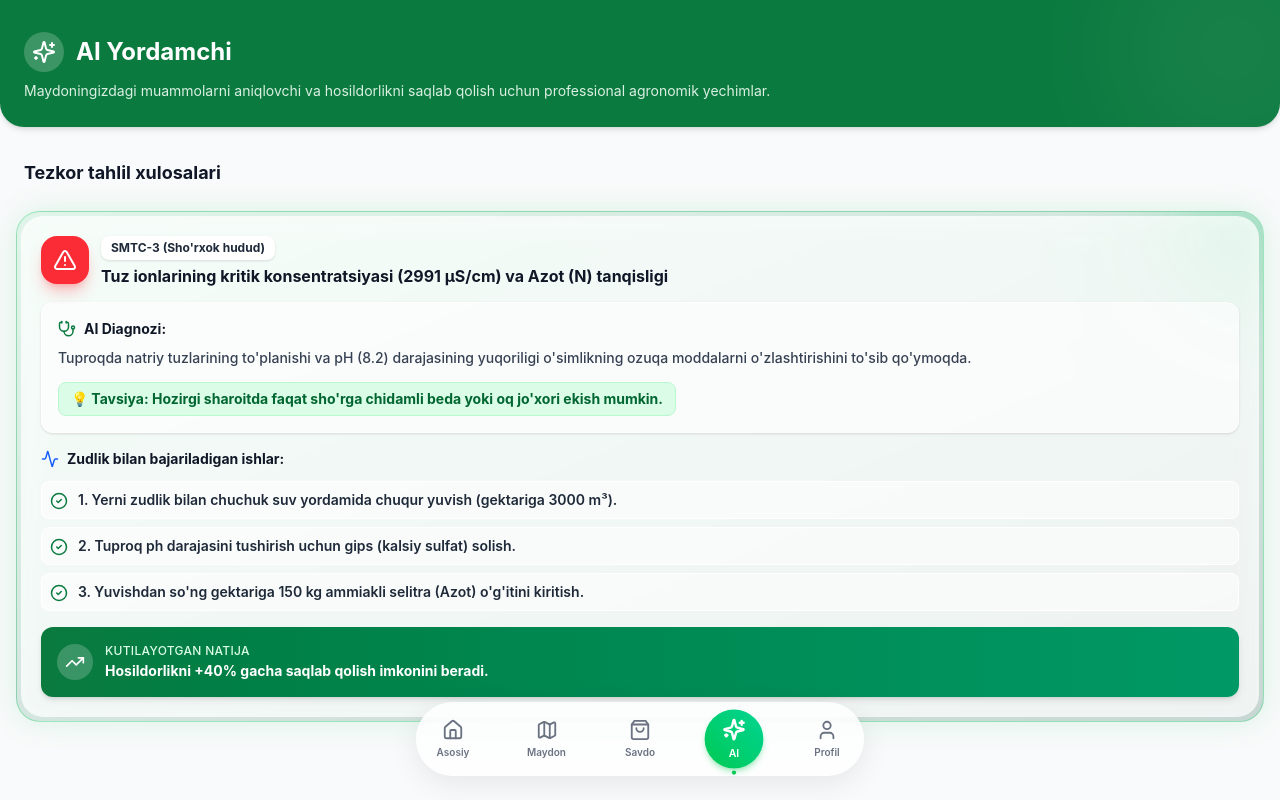
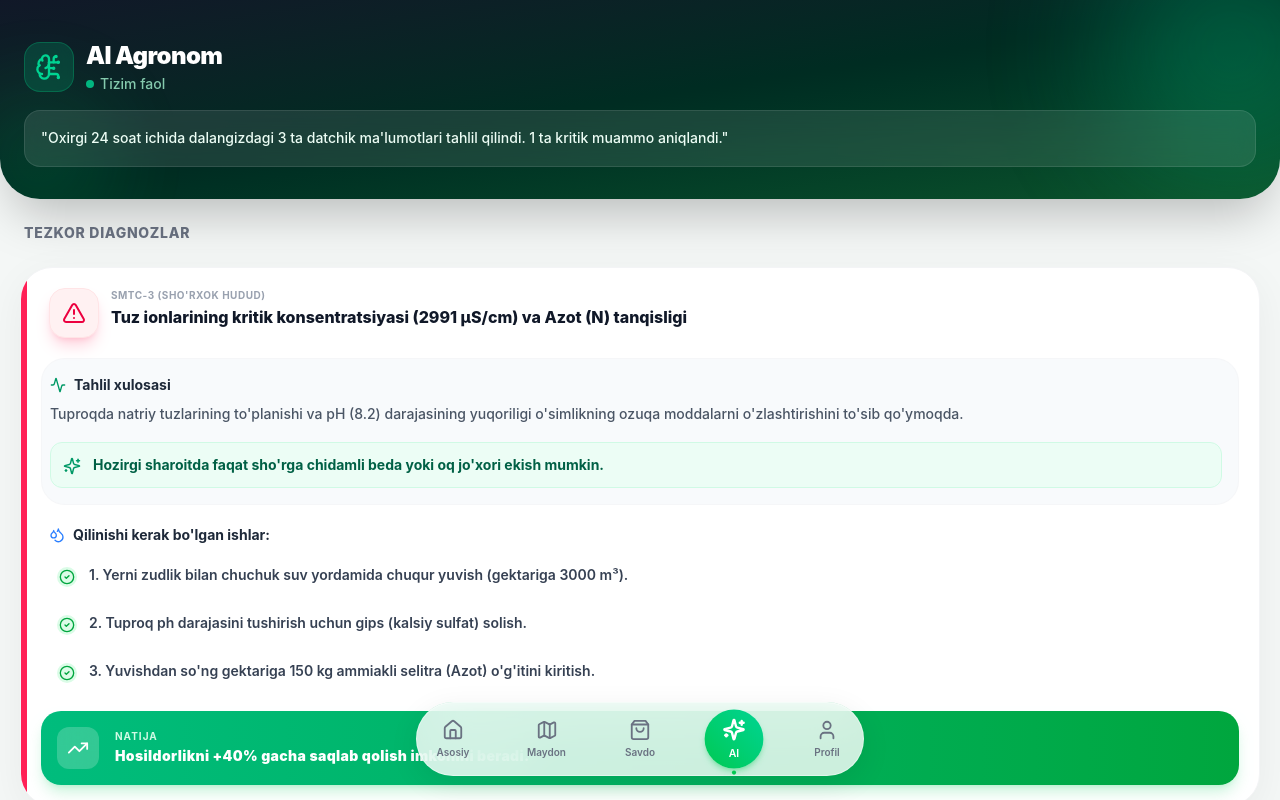
Before and after one commit to mddd18/FERDO_, a React (Vite) app: page /ai-yordamchi in a window 1280 px wide. Shown: the top 800 px of the page. Built offline with nearby package versions, Linux system fonts and the light colour scheme.

Commit message:
Update AIRecommendations.tsx

```diff
--- a/src/app/pages/AIRecommendations.tsx
+++ b/src/app/pages/AIRecommendations.tsx
@@ -1,93 +1,136 @@
 import { Navigation } from '../components/Navigation';
-import { Sparkles, AlertTriangle, Stethoscope, Activity, TrendingUp, CheckCircle2 } from 'lucide-react';
+import {
+  Sparkles, AlertTriangle, Activity, TrendingUp,
+  CheckCircle2, BrainCircuit, Droplets, MessageSquare, ChevronRight
+} from 'lucide-react';
 import { aiRecommendations } from '../data/mockData';
 
 export function AIRecommendations() {
   return (
-    <div className="min-h-screen bg-[#F9FAFB] pb-24">
-      <div className="bg-[#0B7A3F] pt-8 pb-6 px-6 rounded-b-3xl shadow-md text-white relative overflow-hidden">
-        {/* Orqa fondagi effekt */}
-        <div className="absolute top-0 right-0 w-64 h-64 bg-white opacity-5 rounded-full blur-3xl -mr-20 -mt-20"></div>
+    <div className="min-h-screen bg-[#F4F7F6] pb-28 font-sans">
 
-        <div className="flex items-center gap-3 mb-2 relative z-10">
-          <div className="bg-white/20 p-2 rounded-full">
-            <Sparkles size={24} className="text-white" />
+      {/* 1. AI PREMIUM HEADER (Neyrotarmoq uslubi) */}
+      <div className="bg-gradient-to-br from-gray-900 via-emerald-950 to-green-900 pt-10 pb-8 px-6 shadow-2xl rounded-b-[40px] relative overflow-hidden">
+
+        {/* Glowing / Pulse effektlari (AI ishlayotganini bildiradi) */}
+        <div className="absolute top-0 right-0 w-64 h-64 bg-emerald-500 opacity-20 rounded-full blur-3xl -mr-20 -mt-20 animate-pulse"></div>
+        <div className="absolute bottom-0 left-0 w-40 h-40 bg-green-400 opacity-10 rounded-full blur-2xl -ml-10 -mb-10"></div>
+
+        <div className="relative z-10 flex items-center justify-between mb-4">
+          <div className="flex items-center gap-3">
+            <div className="bg-emerald-500/20 p-2.5 rounded-2xl border border-emerald-500/30 backdrop-blur-sm">
+              <BrainCircuit size={28} className="text-emerald-400" />
             </div>
-          <h1 className="text-2xl font-bold">AI Yordamchi</h1>
-        </div>
-        <p className="text-green-50 text-sm opacity-90 leading-relaxed relative z-10">
-          Maydoningizdagi muammolarni aniqlovchi va hosildorlikni saqlab qolish uchun professional agronomik yechimlar.
+            <div>
+              <h1 className="text-2xl font-black text-white tracking-tight">AI Agronom</h1>
+              <p className="text-emerald-200/80 text-sm font-medium mt-0.5 flex items-center gap-1.5">
+                <span className="w-2 h-2 rounded-full bg-emerald-400 animate-pulse"></span> Tizim faol
               </p>
             </div>
+          </div>
+        </div>
 
-      <main className="px-4 mt-8 space-y-6">
-        <h2 className="text-lg font-bold text-gray-900 px-2">Tezkor tahlil xulosalari</h2>
+        {/* AI qisqacha xulosasi */}
+        <div className="relative z-10 bg-white/10 backdrop-blur-md border border-white/10 rounded-2xl p-4 mt-4 text-emerald-50">
+          <p className="text-sm font-medium leading-relaxed">
+            "Oxirgi 24 soat ichida dalangizdagi 3 ta datchik ma'lumotlari tahlil qilindi. 1 ta kritik muammo aniqlandi."
+          </p>
+        </div>
+      </div>
 
+      <main className="px-5 mt-6 space-y-6">
+
+        <div className="flex justify-between items-center px-1">
+          <h2 className="text-sm font-extrabold text-gray-500 uppercase tracking-wider">Tezkor diagnozlar</h2>
+        </div>
+
+        {/* 2. DIAGNOSTIK KARTOCHKALAR (Premium Report) */}
         {aiRecommendations.map((rec, index) => (
-          // ✨ PREMIUM GLASSMORPHISM KARTOCHKASI ✨
-          <div key={index} className="relative overflow-hidden rounded-3xl bg-gradient-to-br from-green-500/10 to-emerald-900/20 p-1 backdrop-blur-xl border border-green-500/30 shadow-[0_0_30px_rgba(34,197,94,0.15)] group hover:shadow-[0_0_40px_rgba(34,197,94,0.25)] transition-all duration-300">
-            {/* Glow effekti */}
-            <div className="absolute -top-20 -right-20 w-40 h-40 bg-green-400 rounded-full mix-blend-multiply filter blur-3xl opacity-20 animate-pulse"></div>
+          <div key={index} className="relative rounded-[32px] bg-white p-5 shadow-[0_10px_40px_rgba(0,0,0,0.05)] border border-gray-100 overflow-hidden group">
 
-            <div className="bg-white/80 backdrop-blur-md rounded-[22px] p-5">
-              <div className="flex items-start gap-3 mb-4">
-                <div className={`p-3 rounded-2xl ${rec.urgency === 'high' ? 'bg-red-500 text-white shadow-lg shadow-red-500/30' : 'bg-yellow-500 text-white shadow-lg shadow-yellow-500/30'}`}>
-                  <AlertTriangle size={24} />
+            {/* Xavf darajasiga qarab yon tomondagi rangli chiziq */}
+            <div className={`absolute left-0 top-0 bottom-0 w-1.5 ${rec.urgency === 'high' ? 'bg-rose-500' : 'bg-amber-500'}`}></div>
+
+            {/* Sarlavha: Muammo */}
+            <div className="flex items-start gap-3 mb-5 pl-2">
+              <div className={`p-3 rounded-2xl shrink-0 shadow-lg ${rec.urgency === 'high' ? 'bg-rose-50 text-rose-600 shadow-rose-500/20 border border-rose-100' : 'bg-amber-50 text-amber-600 shadow-amber-500/20 border border-amber-100'}`}>
+                <AlertTriangle size={24} strokeWidth={2} />
               </div>
               <div>
-                  <div className="flex items-center gap-2 mb-1.5">
-                    <span className="text-xs font-bold text-gray-800 bg-white shadow-sm px-2.5 py-1 rounded-lg">
+                <span className="text-[10px] font-bold text-gray-400 uppercase tracking-wider mb-1 block">
                   {rec.sensorId}
                 </span>
-                  </div>
-                  <h3 className="text-base font-bold text-gray-900 leading-tight">
+                <h3 className="text-base font-extrabold text-gray-900 leading-tight">
                   {rec.issue}
                 </h3>
               </div>
             </div>
 
-              <div className="space-y-4">
-                <div className="bg-white/60 p-4 rounded-xl border border-white/50 shadow-sm">
-                  <div className="flex items-center gap-2 mb-2 text-gray-900">
-                    <Stethoscope size={18} className="text-[#0B7A3F]" />
-                    <h4 className="font-bold text-sm">AI Diagnozi:</h4>
+            {/* AI Xulosasi (Glass effect ichida) */}
+            <div className="bg-[#F8FAFC] rounded-[24px] p-4 border border-gray-100/50 mb-5 pl-2">
+              <div className="flex items-center gap-2 mb-2">
+                <Activity size={16} className="text-emerald-600" />
+                <h4 className="font-bold text-sm text-gray-800">Tahlil xulosasi</h4>
               </div>
-                  <p className="text-sm text-gray-700 leading-relaxed font-medium">
+              <p className="text-sm text-gray-600 font-medium leading-relaxed">
                 {rec.diagnosis}
               </p>
-                  <div className="mt-3 inline-block bg-green-100 text-green-800 px-3 py-1.5 rounded-lg text-sm font-bold border border-green-200">
-                    💡 Tavsiya: {rec.cropSuggestion}
+
+              {/* Tavsiya qilingan ekin */}
+              <div className="mt-4 bg-emerald-50 border border-emerald-100 p-3 rounded-xl flex items-start gap-3">
+                <Sparkles size={18} className="text-emerald-600 shrink-0 mt-0.5" />
+                <p className="text-sm font-bold text-emerald-800">
+                  {rec.cropSuggestion}
+                </p>
               </div>
             </div>
 
-                <div>
-                  <div className="flex items-center gap-2 mb-3 text-gray-900">
-                    <Activity size={18} className="text-blue-600" />
-                    <h4 className="font-bold text-sm">Zudlik bilan bajariladigan ishlar:</h4>
+            {/* Qadam-ba-qadam choralar */}
+            <div className="mb-5 pl-2">
+              <div className="flex items-center gap-2 mb-3">
+                <Droplets size={16} className="text-blue-500" />
+                <h4 className="font-bold text-sm text-gray-800">Qilinishi kerak bo'lgan ishlar:</h4>
               </div>
-                  <div className="space-y-2">
+              <div className="space-y-2.5">
                 {rec.actionSteps.map((step, idx) => (
-                      <div key={idx} className="flex items-start gap-2.5 bg-white/50 p-2 rounded-lg border border-white">
-                        <CheckCircle2 size={18} className="text-[#0B7A3F] mt-0.5 flex-shrink-0" />
-                        <p className="text-sm font-semibold text-gray-800">{step}</p>
+                  <div key={idx} className="flex items-start gap-3 bg-white p-2 rounded-xl">
+                    <div className="mt-0.5 bg-green-100 rounded-full p-0.5">
+                      <CheckCircle2 size={16} className="text-green-600" />
+                    </div>
+                    <p className="text-sm font-semibold text-gray-700">{step}</p>
                   </div>
                 ))}
               </div>
             </div>
 
-                <div className="bg-gradient-to-r from-[#0B7A3F] to-emerald-600 rounded-xl p-4 flex items-center gap-3 text-white shadow-md">
-                  <div className="bg-white/20 p-2 rounded-full">
-                    <TrendingUp size={20} />
+            {/* Kutilayotgan Natija (Highlight) */}
+            <div className="bg-gradient-to-r from-emerald-500 to-green-600 rounded-[20px] p-4 flex items-center gap-4 text-white shadow-lg shadow-green-500/20">
+              <div className="bg-white/20 p-2.5 rounded-xl backdrop-blur-sm">
+                <TrendingUp size={22} />
               </div>
               <div>
-                    <p className="text-xs font-medium text-green-100 uppercase tracking-wide mb-0.5">Kutilayotgan natija</p>
-                    <p className="text-sm font-bold">{rec.expectedYieldImpact}</p>
+                <p className="text-[10px] font-bold text-emerald-100 uppercase tracking-widest mb-0.5">Natija</p>
+                <p className="text-sm font-black tracking-wide">{rec.expectedYieldImpact}</p>
               </div>
             </div>
+
+          </div>
+        ))}
+
+        {/* 3. AI BILAN CHAT (Yangi UX ishora) */}
+        <button className="w-full mt-2 bg-white border border-gray-200 hover:border-emerald-500 p-4 rounded-[28px] shadow-sm flex items-center justify-between group transition-all active:scale-[0.98]">
+          <div className="flex items-center gap-3">
+            <div className="w-12 h-12 bg-gray-50 group-hover:bg-emerald-50 rounded-2xl flex items-center justify-center transition-colors">
+              <MessageSquare size={22} className="text-gray-400 group-hover:text-emerald-600" />
+            </div>
+            <div className="text-left">
+              <h4 className="text-sm font-extrabold text-gray-900">AI ga savol berish</h4>
+              <p className="text-xs font-medium text-gray-500 mt-0.5">Ovozli yoki matnli xabar</p>
             </div>
           </div>
-          </div>
-        ))}
+          <ChevronRight size={20} className="text-gray-300 group-hover:text-emerald-500 transition-colors" />
+        </button>
+
       </main>
 
       <Navigation />
```
Lines whose indentation alone changed are shown as unchanged.
